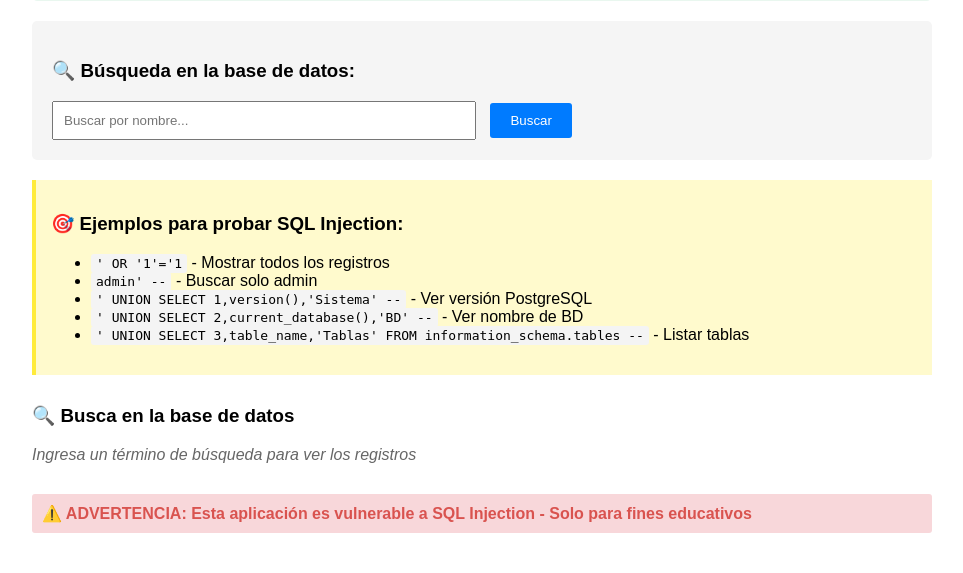
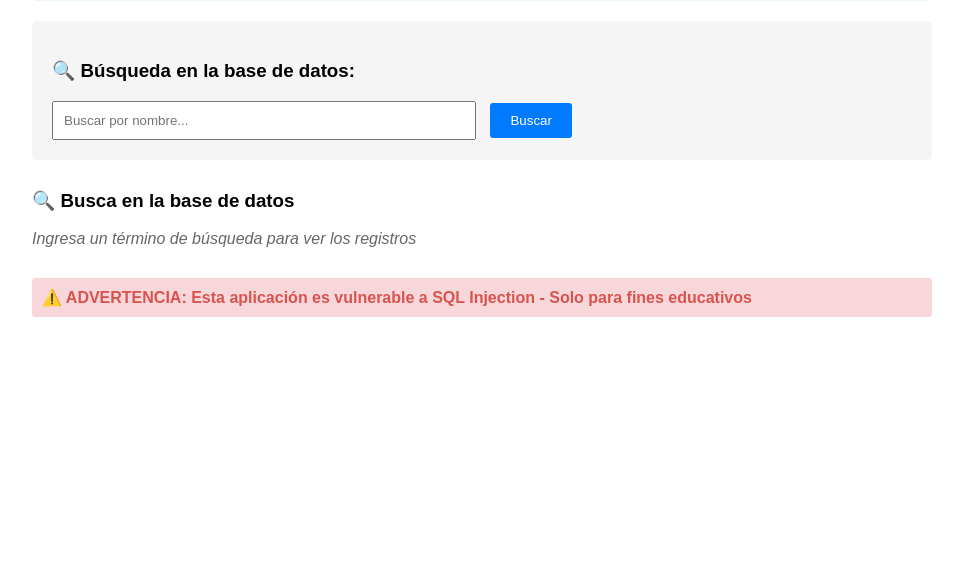
Before and after one commit to alecordeo/proyecto, a Flask app: page / in a window 1280 px wide. Shown: the part 266-839 px from the top of the page, without its empty margins (158-1121 px from the left). After the commit the page ends 583 px from the top, so only its background shows below. Run offline with Flask 3, Linux system fonts and the light colour scheme; some libraries are stand-ins or nearby versions.

Commit message:
sin instrucciones

```diff
--- a/templates/index.html
+++ b/templates/index.html
@@ -49,7 +49,7 @@
         </div>
         {% endif %}
 
-        <div class="examples">
+        <!--<div class="examples">
             <h3>🎯 Ejemplos para probar SQL Injection:</h3>
             <ul>
                 <li><code>' OR '1'='1</code> - Mostrar todos los registros</li>
@@ -58,7 +58,7 @@
                 <li><code>' UNION SELECT 2,current_database(),'BD' --</code> - Ver nombre de BD</li>
                 <li><code>' UNION SELECT 3,table_name,'Tablas' FROM information_schema.tables --</code> - Listar tablas</li>
             </ul>
-        </div>
+        </div>-->
 
         {% if show_results %}
         <div class="results">
```
